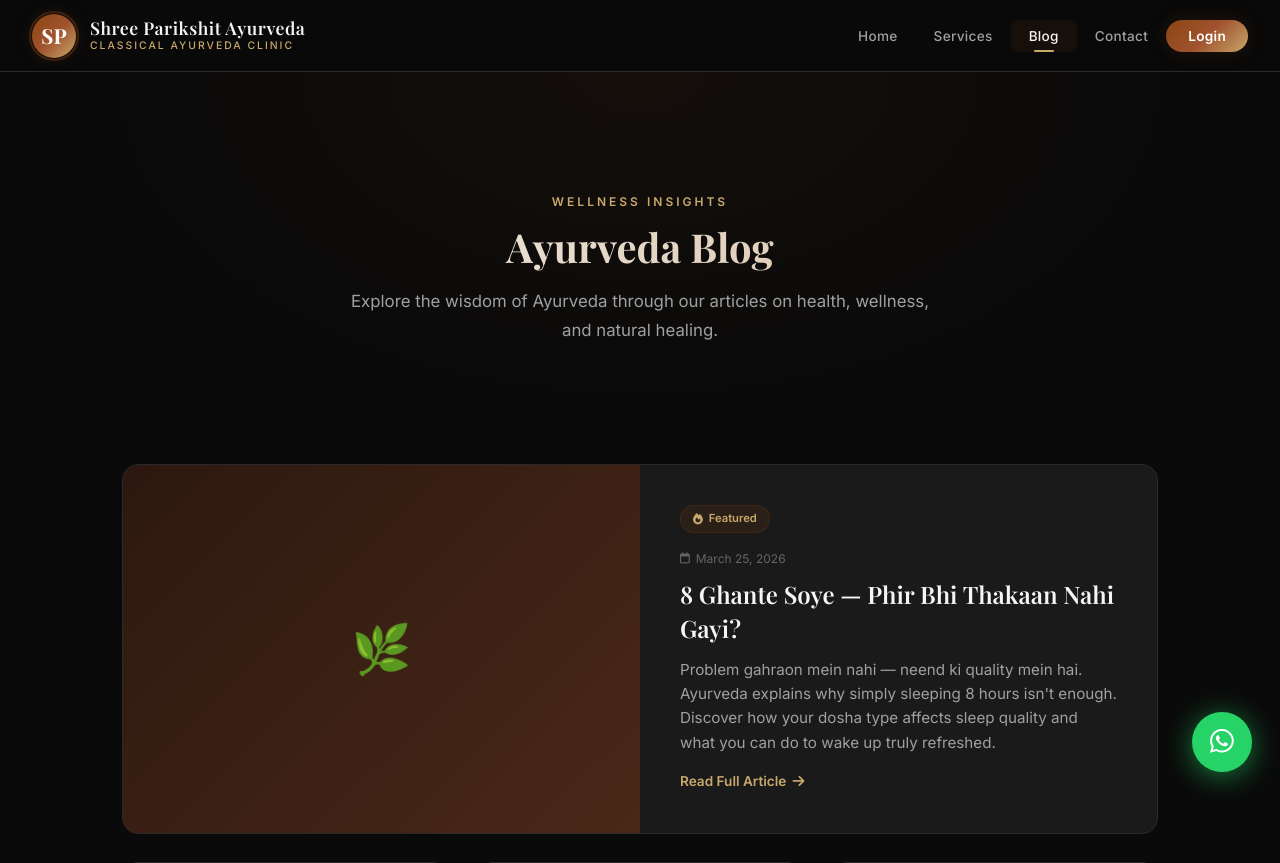
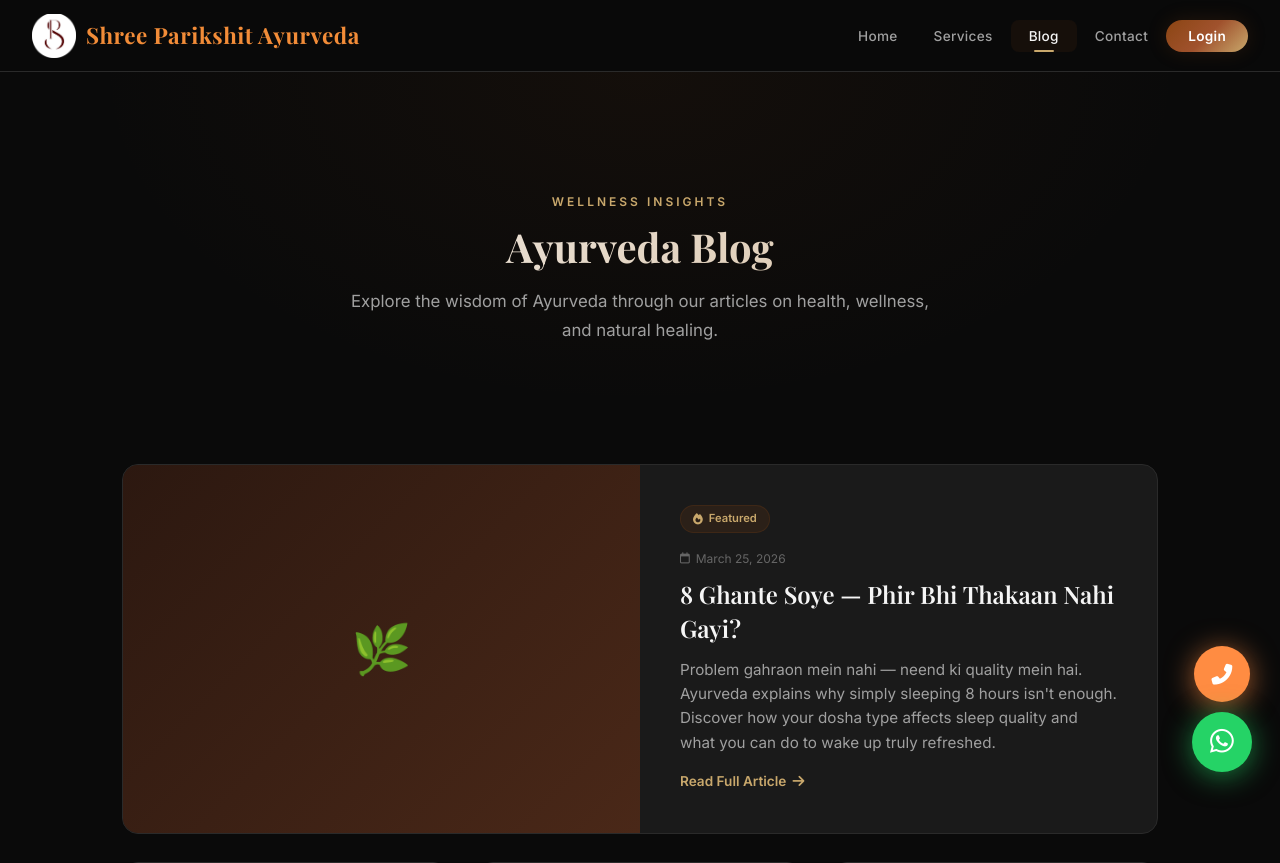
Before and after one commit to Gagandeep2003/parikshit-ayurveda, a Flask app: page /blog in a window 1280 px wide. Shown: the top 863 px of the page. Run offline with Flask 3, Linux system fonts and the light colour scheme.

```diff
--- a/templates/base.html
+++ b/templates/base.html
@@ -101,55 +101,33 @@
             .nav-brand {
                 display: flex;
                 align-items: center;
-            gap: 14px;
+                gap: 10px;
                 text-decoration: none;
-            color: var(--text-primary);
+                color: inherit;
             }
 
-        .nav-logo {
+            .nav-brand,
+            .nav-brand:visited,
+            .nav-brand:hover,
+            .nav-brand:active {
+                text-decoration: none;
+                color: inherit;
+            }
+
+            .nav-logo-img {
                 width: 44px;
                 height: 44px;
-            border-radius: 50%;
-            background: var(--gradient-accent);
-            display: flex;
-            align-items: center;
-            justify-content: center;
-            font-family: var(--font-display);
-            font-weight: 700;
-            font-size: 1.3rem;
-            color: #fff;
-            box-shadow: var(--shadow-glow);
-            position: relative;
-        }
-
-        .nav-logo::after {
-            content: '';
-            position: absolute;
-            inset: -3px;
-            border-radius: 50%;
-            border: 2px solid var(--accent);
-            opacity: 0.4;
-        }
-
-        .nav-brand-text {
-            display: flex;
-            flex-direction: column;
+                border-radius: 10px;
+                object-fit: cover;
             }
 
             .nav-brand-name {
                 font-family: var(--font-display);
-            font-weight: 600;
-            font-size: 1.1rem;
+                font-weight: 700;
+                font-size: 1.4rem;
                 letter-spacing: 0.5px;
                 line-height: 1.2;
-        }
-
-        .nav-brand-tagline {
-            font-size: 0.65rem;
-            color: var(--gold);
-            letter-spacing: 2px;
-            text-transform: uppercase;
-            font-weight: 500;
+                color: #f28c38;
             }
 
             .nav-links {
@@ -486,6 +464,8 @@
             textarea.form-input { resize: vertical; min-height: 120px; }
             select.form-input { cursor: pointer; }
 
+
+
             /* ─── WhatsApp Float ───────────────────────────── */
             .whatsapp-float {
                 position: fixed;
@@ -533,6 +513,74 @@
             @keyframes pulse-wa {
                 0%, 100% { box-shadow: 0 4px 20px rgba(37, 211, 102, 0.4); }
                 50% { box-shadow: 0 4px 30px rgba(37, 211, 102, 0.6); }
+            }
+
+            /* ─── Call Float ───────────────────────────── */
+            .call-float {
+                position: fixed;
+                bottom: 98px; /* above whatsapp button */
+                right: 30px;
+                z-index: 9999;
+                width: 56px;
+                height: 56px;
+                border-radius: 50%;
+                background: #ff8c42;
+                display: flex;
+                align-items: center;
+                justify-content: center;
+                color: #fff;
+                font-size: 1.3rem;
+                box-shadow: 0 4px 20px rgba(255, 140, 66, 0.4);
+                transition: var(--transition);
+                text-decoration: none;
+                animation: pulse-call 2s infinite;
+            }
+
+            .call-float:hover {
+                transform: scale(1.1);
+                box-shadow: 0 6px 30px rgba(255, 140, 66, 0.6);
+            }
+
+            .call-tooltip {
+                position: absolute;
+                right: 70px;
+                background: #fff;
+                color: #333;
+                padding: 8px 14px;
+                border-radius: 8px;
+                font-size: 0.8rem;
+                font-weight: 500;
+                white-space: nowrap;
+                opacity: 0;
+                pointer-events: none;
+                transition: var(--transition);
+                box-shadow: var(--shadow-sm);
+            }
+
+            .call-float:hover .call-tooltip { opacity: 1; }
+
+            @keyframes pulse-call {
+                0%, 100% {
+                box-shadow: 0 4px 20px rgba(255, 140, 66, 0.4);
+            }
+
+                50% {
+                box-shadow: 0 4px 30px rgba(255, 140, 66, 0.7);
+                }
+            }
+
+            @media (max-width: 768px) {
+                .call-float {
+                    width: 52px;
+                    height: 52px;
+                    font-size: 1.2rem;
+                    bottom: 88px;
+                    right: 18px;
+                }
+
+                .call-tooltip {
+                    display: none;
+                }
             }
 
             /* ─── Footer ───────────────────────────────────── */
@@ -685,11 +733,8 @@
         <!-- Navbar -->
         <nav class="navbar" id="navbar">
             <a href="{{ url_for('home') }}" class="nav-brand">
-            <div class="nav-logo">SP</div>
-            <div class="nav-brand-text">
+                <img src="{{ url_for('static', filename='images/pa2.png')}}" class="nav-logo-img">
                 <span class="nav-brand-name">Shree Parikshit Ayurveda</span>
-                <span class="nav-brand-tagline">Classical Ayurveda Clinic</span>
-            </div>
                 </a>
 
             <ul class="nav-links">
@@ -812,6 +857,13 @@
             </div>
         </footer>
 
+        <!-- Call Float -->
+        <a href="tel:+919990978771"
+        class="call-float">
+            <i class="fas fa-phone-alt"></i>
+            <span class="call-tooltip">Call Us</span>
+        </a>
+
         <!-- WhatsApp Float -->
         <a href="https://wa.me/919990978771?text=Hello%20Shree%20Parikshit%20Ayurveda%2C%20I%20would%20like%20to%20enquire%20about%20consultation."
         class="whatsapp-float" target="_blank" rel="noopener">
```
Lines whose indentation alone changed are shown as unchanged.
